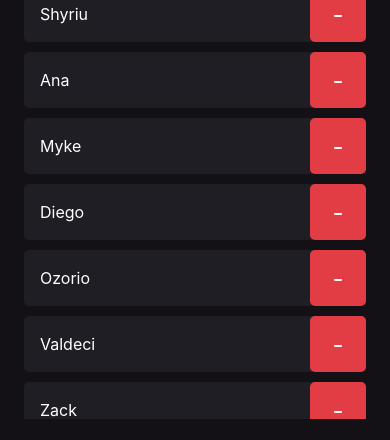
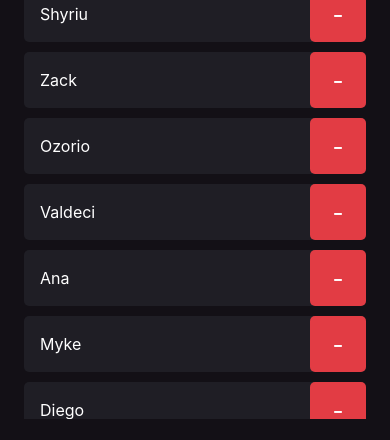
Before and after one commit to lmcezar/imhere, a React Native app: screen / in a window 390 px wide. Shown: the part 401-841 px from the top of the page. Built offline with nearby package versions, Linux system fonts and the light colour scheme.

Commit message:
estilizando a statusbar

```diff
--- a/App.tsx
+++ b/App.tsx
@@ -1,7 +1,15 @@
+  import { StatusBar } from 'react-native'
   import { Home } from './src/screens/Home'
 
 export default function App() {
   return(
-   <Home />
+    <>
+      <StatusBar
+        barStyle={'light-content'}
+        backgroundColor="transparent"
+        translucent
+      />
+      <Home />
+    </>
   )
 }
--- a/src/screens/Home/index.tsx
+++ b/src/screens/Home/index.tsx
@@ -5,7 +5,7 @@
 
 export function Home() {
 
-  const participants = ['Lucas', 'Joyce', 'Shyriu', 'Ana', 'Myke', 'Diego', 'Ozorio', 'Valdeci', 'Zack'];
+  const participants = ['Lucas', 'Joyce', 'Shyriu', 'Zack', 'Ozorio', 'Valdeci', 'Ana', 'Myke', 'Diego'];
 
   function handleParticipantAdd() {
     console.log('Você clicou no botão de adicionar')
```
